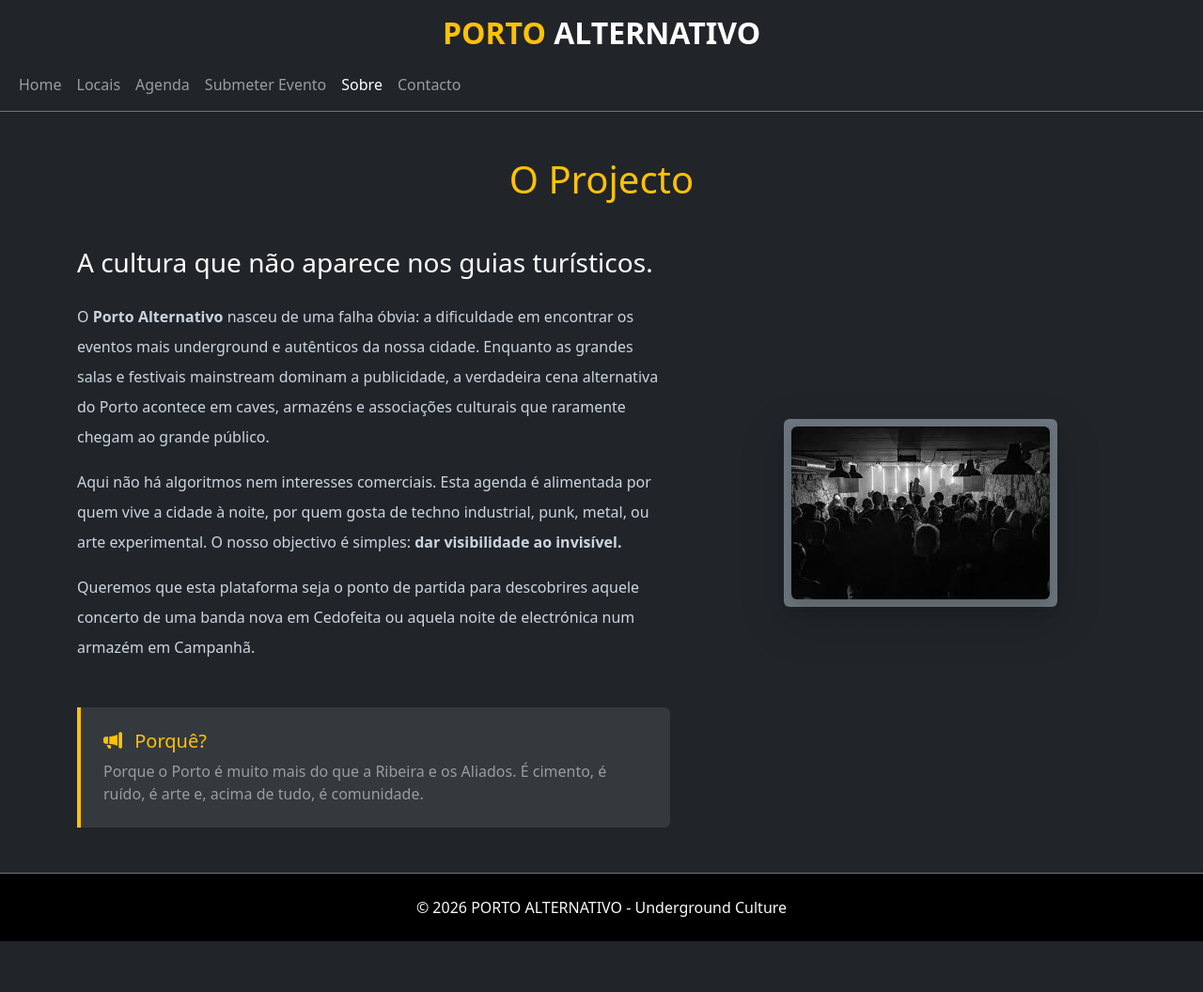
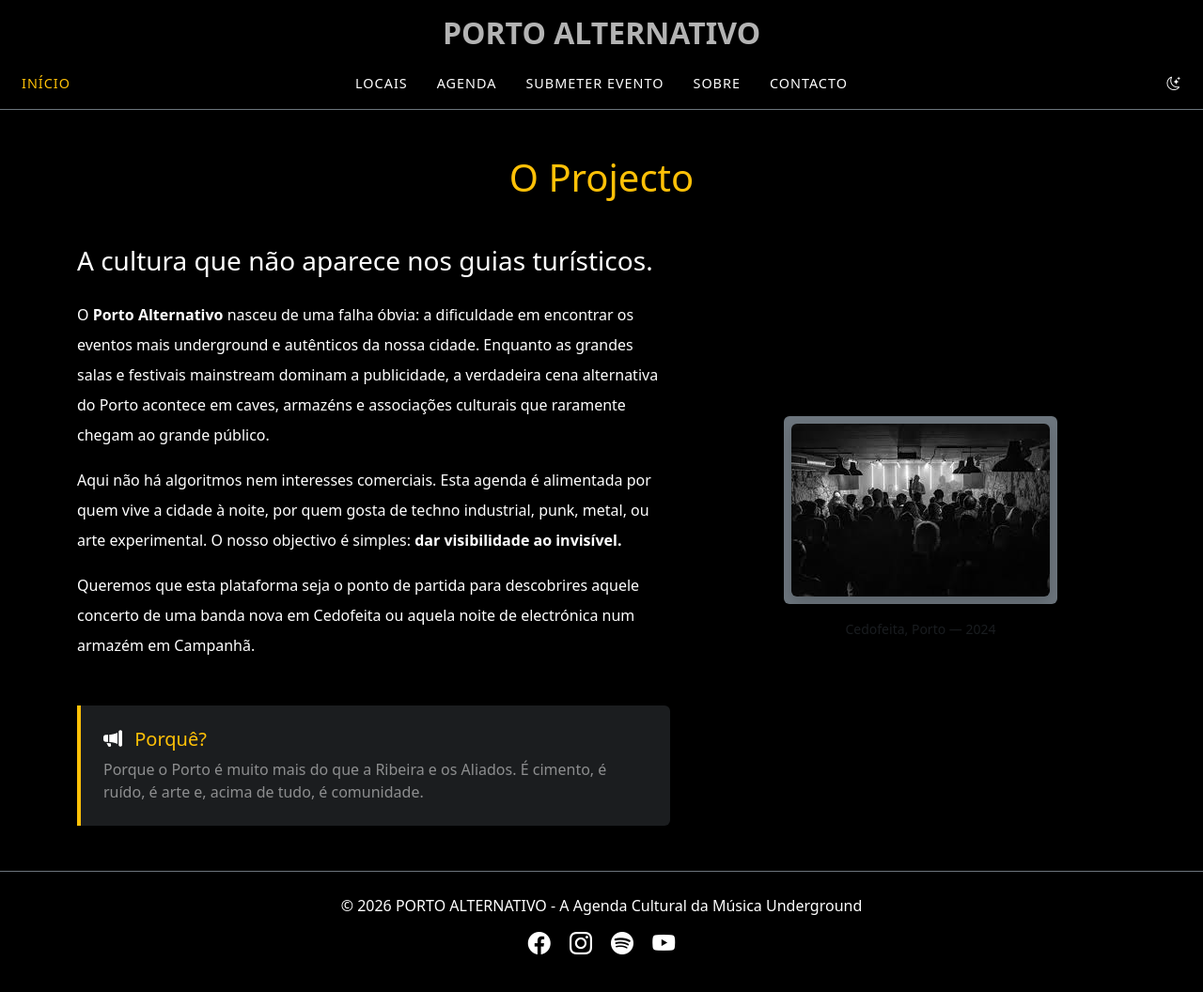
Before and after one commit to ritaamaralsilva/projeto-front-end-porto-alternativo, a PHP site: page /pages/sobre.html in a window 1280 px wide. Shown: the whole page at 94% size. Before the commit the page ends 1002 px from the top, so only its background shows below. Run offline with PHP 8.4, Linux system fonts and the light colour scheme.

Commit message:
copiei o script do head, header e footer do index.html para dar match ao resto das páginas

```diff
--- a/assets/style/style.css
+++ b/assets/style/style.css
@@ -2,7 +2,7 @@
 :root {
     /* DARK MODE (Default) */
     --bg-body: #000000;
-    --bg-card: #111111;
+    --bg-card: #1c1c1c;
     --text-main: #ffffff;
     --text-muted: #999999;
     --accent: #ffffff;
@@ -12,7 +12,7 @@
 [data-theme="light"] {
     /* LIGHT MODE */
     --bg-body: #ffffff;
-    --bg-card: #f8f9fa;
+    --bg-card: #bbbbbb;
     --text-main: #000000;
     --text-muted: #666666;
     --accent: #000000;
@@ -26,7 +26,7 @@
     transition: background-color 0.3s ease, color 0.3s ease;
 }
 
-/* O teu main e header também precisam de herdar estas cores */
+/* O main e header também herdam as mesmas cores do body */
 main,
 header,
 footer,
@@ -35,7 +35,6 @@
     color: var(--text-main) !important;
 }
 
-/* Garante que os títulos são visíveis */
 h1,
 h2,
 h3,
--- a/pages/index.html
+++ b/pages/index.html
@@ -141,7 +141,7 @@
         </div>
     </main>
 
-    <!-- Footer estilo Worten adaptado -->
+    <!-- Footer -->
     <footer class="container-fluid text-center p-4 border-top border-secondary">
         <div class="row align-items-center">
             <div class="col-md-6">
--- a/pages/sobre.html
+++ b/pages/sobre.html
@@ -1,5 +1,5 @@
 <!DOCTYPE html>
-<html lang="pt">
+<html lang="en" data-theme="dark">
 
 <head>
     <meta charset="UTF-8">
@@ -9,7 +9,8 @@
     <link rel="shortcut icon" href="../assets/images/favicon.jpg" type="image">
 
     <!-- BOOTSTRAP CSS -->
-    <link href="https://cdn.jsdelivr.net/npm/bootstrap@5.3.0/dist/css/bootstrap.min.css" rel="stylesheet">
+    <link href="https://cdn.jsdelivr.net/npm/bootstrap@5.3.8/dist/css/bootstrap.min.css" rel="stylesheet"
+        integrity="sha384-sRIl4kxILFvY47J16cr9ZwB07vP4J8+LH7qKQnuqkuIAvNWLzeN8tE5YBujZqJLB" crossorigin="anonymous">
 
     <!-- GOOGLE FONTS - OPEN SANS -->
     <link rel="preconnect" href="https://fonts.googleapis.com">
@@ -20,34 +21,57 @@
     <!-- BOOTSTRAP ICONS -->
     <link rel="stylesheet" href="https://cdn.jsdelivr.net/npm/bootstrap-icons@1.13.1/font/bootstrap-icons.min.css">
 
-    <title>Sobre | Porto Alternativo</title>
+    <!-- MEU CSS -->
+    <link rel="stylesheet" href="../assets/style/style.css">
+
+    <title>Porto Alternativo</title>
 </head>
 
-<body class="bg-dark text-light d-flex flex-column min-vh-100">
+<body class="d-flex flex-column min-vh-100">
 
-    <header class="text-center sticky-top bg-dark border-bottom border-secondary">
+    <header class="text-center sticky-top border-bottom border-secondary">
+
         <a href="../pages/index.html" class="text-decoration-none">
-            <h2 class="pt-3 text-warning fw-bold">PORTO <span class="text-white">ALTERNATIVO</span></h2>
+            <h2 class="pt-3 fw-bold">PORTO ALTERNATIVO</h2>
         </a>
 
-        <nav class="navbar navbar-expand-lg" data-bs-theme="dark">
+        <nav class="navbar navbar-expand-lg">
             <div class="container-fluid">
                 <button class="navbar-toggler" type="button" data-bs-toggle="collapse"
-                    data-bs-target="#navbarSupportedContent">
+                    data-bs-target="#navbarSupportedContent" aria-controls="navbarSupportedContent"
+                    aria-expanded="false" aria-label="Toggle navigation">
                     <span class="navbar-toggler-icon"></span>
                 </button>
                 <div class="collapse navbar-collapse" id="navbarSupportedContent">
-                    <ul class="navbar-nav me-auto mb-2 mb-lg-0">
-                        <li class="nav-item"><a class="nav-link" href="../pages/index.html">Home</a></li>
-                        <li class="nav-item"><a class="nav-link" href="../pages/locais.html">Locais</a></li>
-                        <li class="nav-item"><a class="nav-link" href="../pages/eventos.html">Agenda</a></li>
-                        <li class="nav-item"><a class="nav-link" href="../pages/submeter-evento.html">Submeter
-                                Evento</a></li>
-                        <li class="nav-item"><a class="nav-link active" href="../pages/sobre.html">Sobre</a></li>
-                        <li class="nav-item"><a class="nav-link" href="../pages/contacto.html">Contacto</a></li>
-                    </ul>
+                    <div class="navbar-nav mb-2 mb-lg-0">
+                        <li class="nav-item">
+                            <a class="nav-link active" aria-current="page" href="../pages/index.html">Início</a>
+                        </li>
+                        <li class="nav-item">
+                            <a class="nav-link" href="../pages/locais.html">Locais</a>
+                        </li>
+                        <li class="nav-item">
+                            <a class="nav-link" href="../pages/eventos.html">Agenda</a>
+                        </li>
+                        <li class="nav-item">
+                            <a class="nav-link" href="../pages/submeter-evento.html">Submeter Evento</a>
+                        </li>
+                        <li class="nav-item">
+                            <a class="nav-link" href="../pages/sobre.html">Sobre</a>
+                        </li>
+                        <li class="nav-item">
+                            <a class="nav-link" href="../pages/contacto.html">Contacto</a>
+                        </li>
+
+                        <!-- NOVO: Botão Switch de Tema -->
+                        <li class="nav-item ms-lg-auto">
+                            <button id="theme-toggle" class="btn btn-link nav-link">
+                                <i id="theme-icon" class="bi bi-moon-stars"></i>
+                            </button>
+                        </li>
+                        </ul>
+                    </div>
                 </div>
-            </div>
         </nav>
     </header>
 
@@ -100,8 +124,19 @@
         </div>
     </main>
 
-    <footer class="container-fluid text-light text-center p-4 bg-black border-top border-secondary">
-        <p class="mb-0">© 2026 PORTO ALTERNATIVO - Underground Culture</p>
+    <!-- Footer -->
+    <footer class="container-fluid text-center p-4 border-top border-secondary">
+        <div class="row align-items-center">
+            <div class="col-md-6">
+                <p class="mb-0">© 2026 PORTO ALTERNATIVO - A Agenda Cultural da Música Underground </p>
+            </div>
+            <div class="col-md-6 mt-3 mt-md-0">
+                <a href="#" class="text-warning"><i class="bi bi-facebook mx-2 fs-4"></i></a>
+                <a href="#" class="text-warning"><i class="bi bi-instagram mx-2 fs-4"></i></a>
+                <a href="#" class="text-warning"><i class="bi bi-spotify mx-2 fs-4"></i></a>
+                <a href="#" class="text-warning"><i class="bi bi-youtube mx-2 fs-4"></i></a>
+            </div>
+        </div>
     </footer>
 
     <!-- SCRIPTS -->
```
Also changed, not shown: pages/contacto.html (+57 -32 lines), pages/eventos.html (+51 -20 lines), pages/locais.html (+18 -11 lines), pages/submeter-evento.html (+21 -14 lines), 1 other file.
